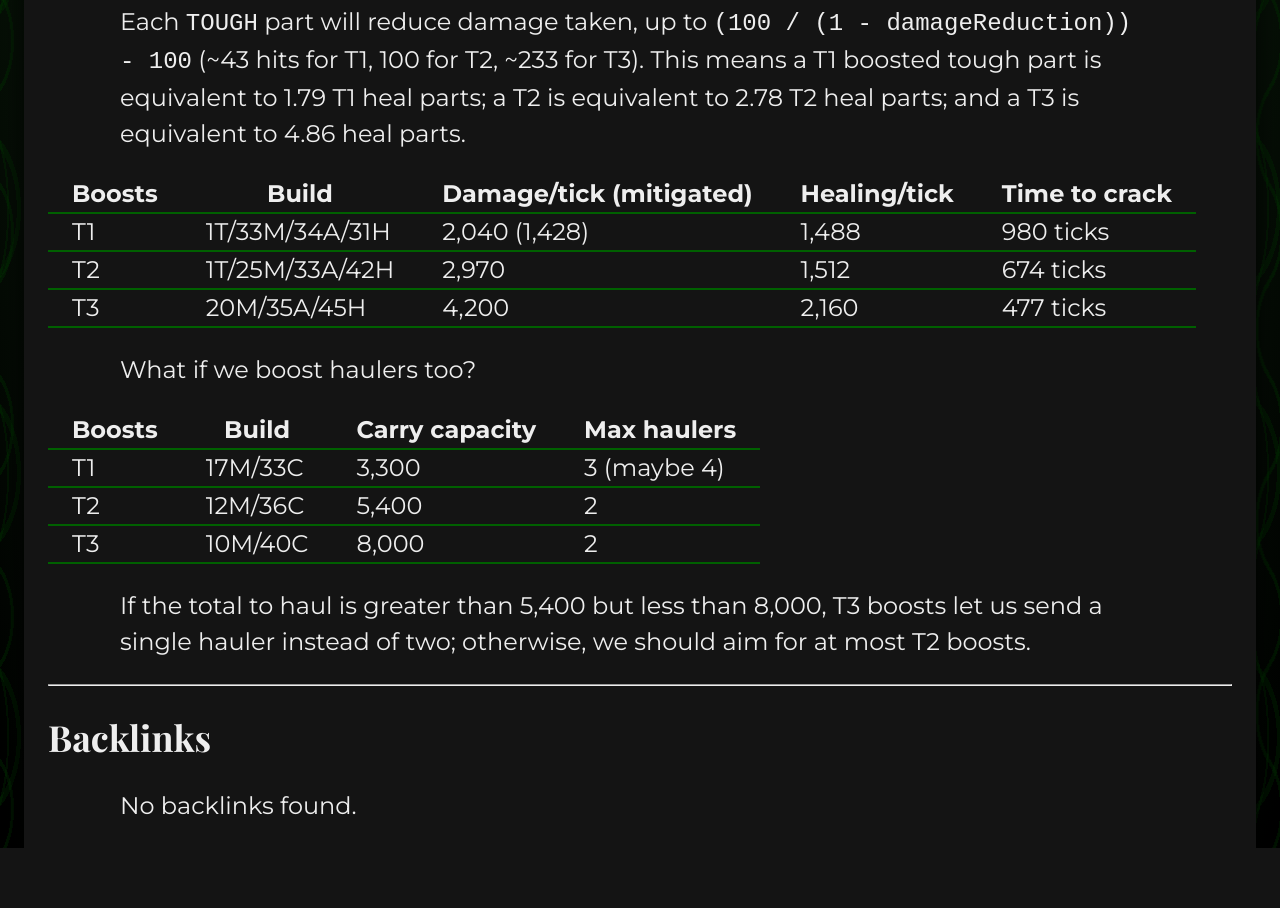
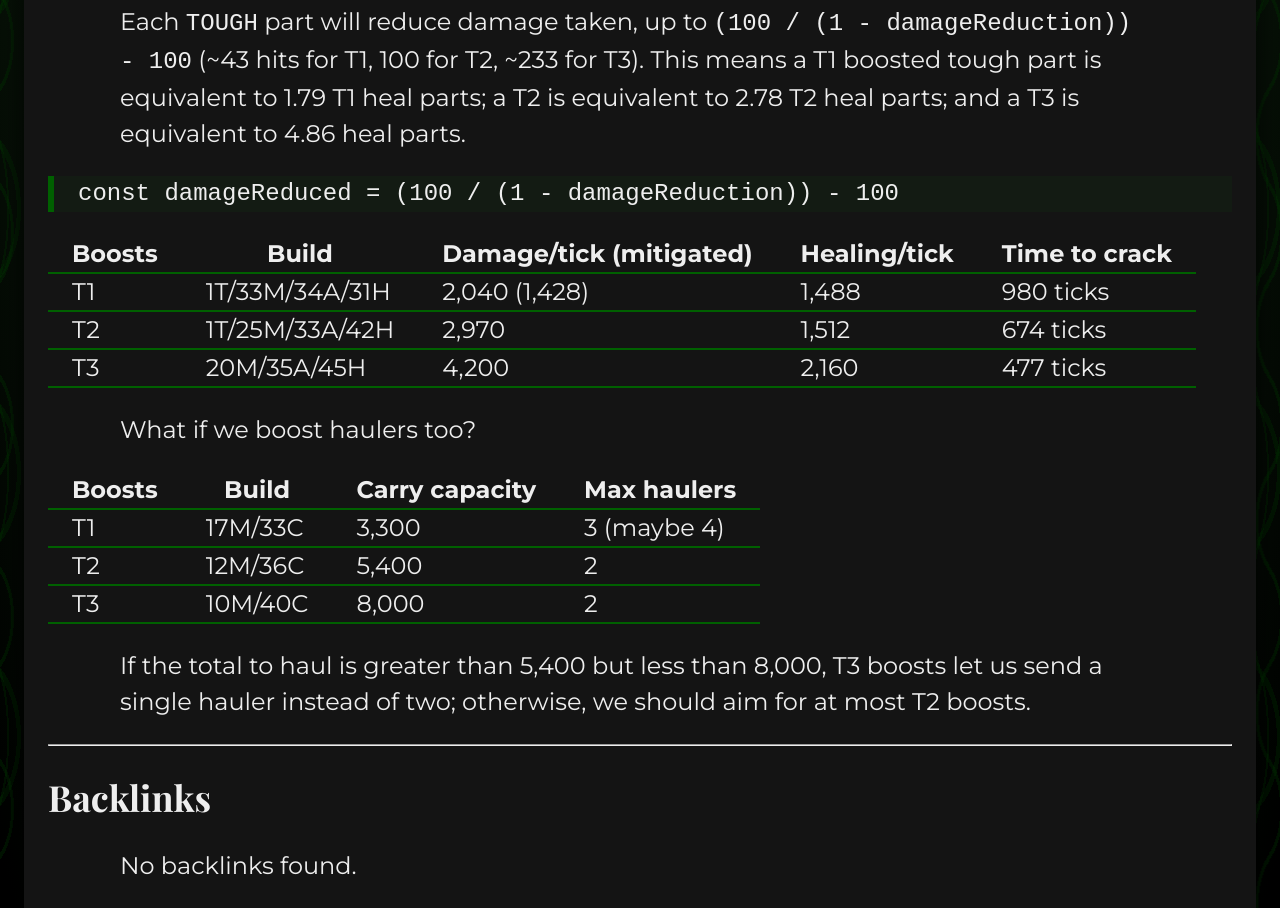
Before and after one commit to glitchassassin/digital-garden, an Eleventy site: page content/Screeps Power Harvesting.md in a window 1280 px wide. Shown: the part 3223-4131 px from the top of the page. Before the commit the page ends 4071 px from the top, so only its background shows below. Built offline with nearby package versions, Linux system fonts and the light colour scheme; Eleventy itself is replaced by a stand-in of ours; code samples lack their colours; files that its build step writes are made by us from their sources; a web font is replaced by a local one; what @sindresorhus/slugify, markdown-it-attrs, markdown-it-obsidian-images would draw is missing.

Commit message:
vault backup: 2022-11-14 19:26:56

````diff
--- a/content/Screeps Power Harvesting.md
+++ b/content/Screeps Power Harvesting.md
@@ -52,7 +52,9 @@ This is without `TOUGH` - but boosts give `TOUGH` parts damage reduction, which
 
 Each `TOUGH` part will reduce damage taken, up to `(100 / (1 - damageReduction)) - 100` (~43 hits for T1, 100 for T2, ~233 for T3). This means a T1 boosted tough part is equivalent to 1.79 T1 heal parts; a T2 is equivalent to 2.78 T2 heal parts; and a T3 is equivalent to 4.86 heal parts.
 
-
+```ts
+const damageReduced = (100 / (1 - damageReduction)) - 100
+```
 
 | Boosts | Build          | Damage/tick (mitigated) | Healing/tick | Time to crack |
 | ------ | -------------- | ----------------------- | ------------ | ------------- |
````
